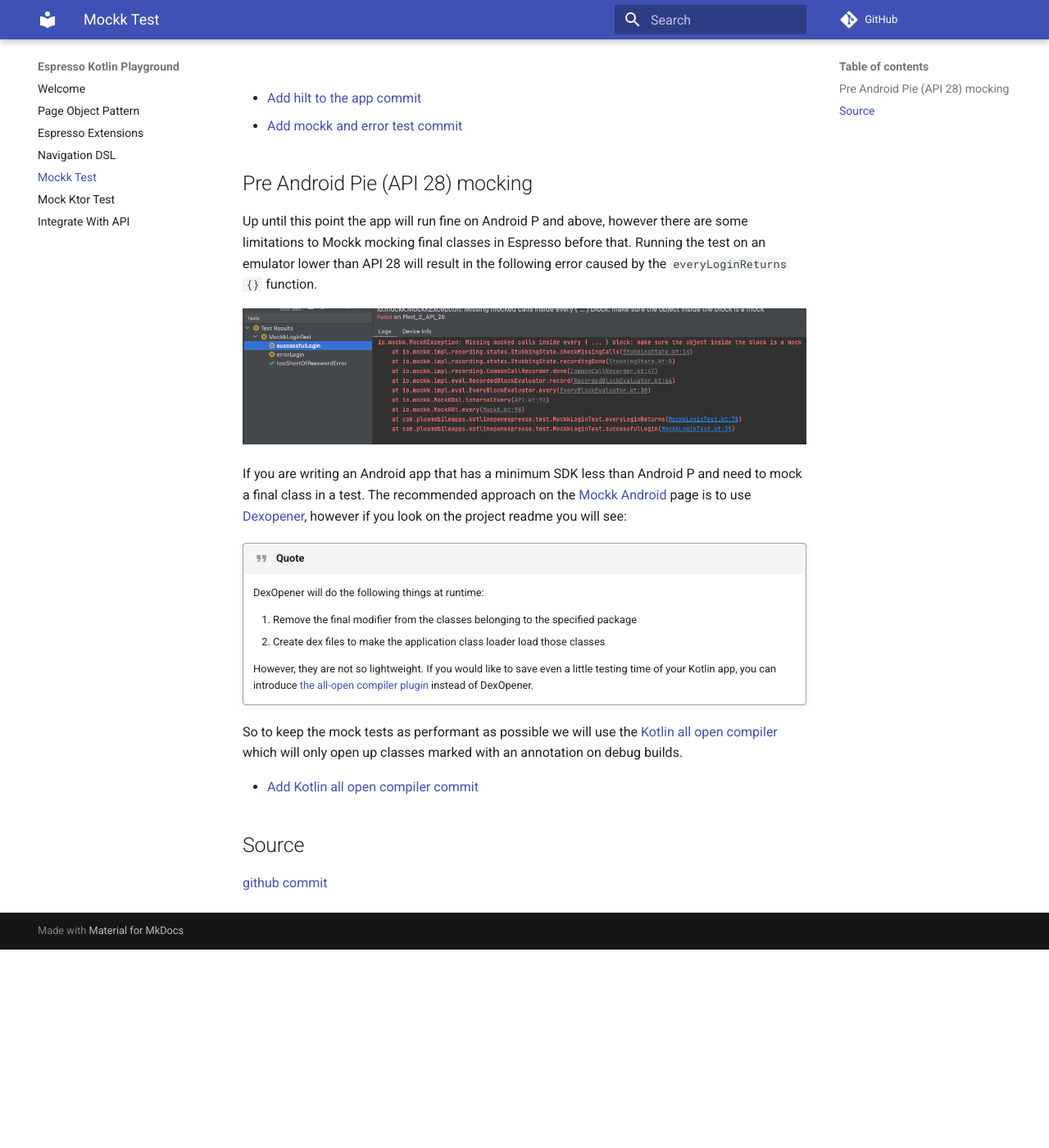
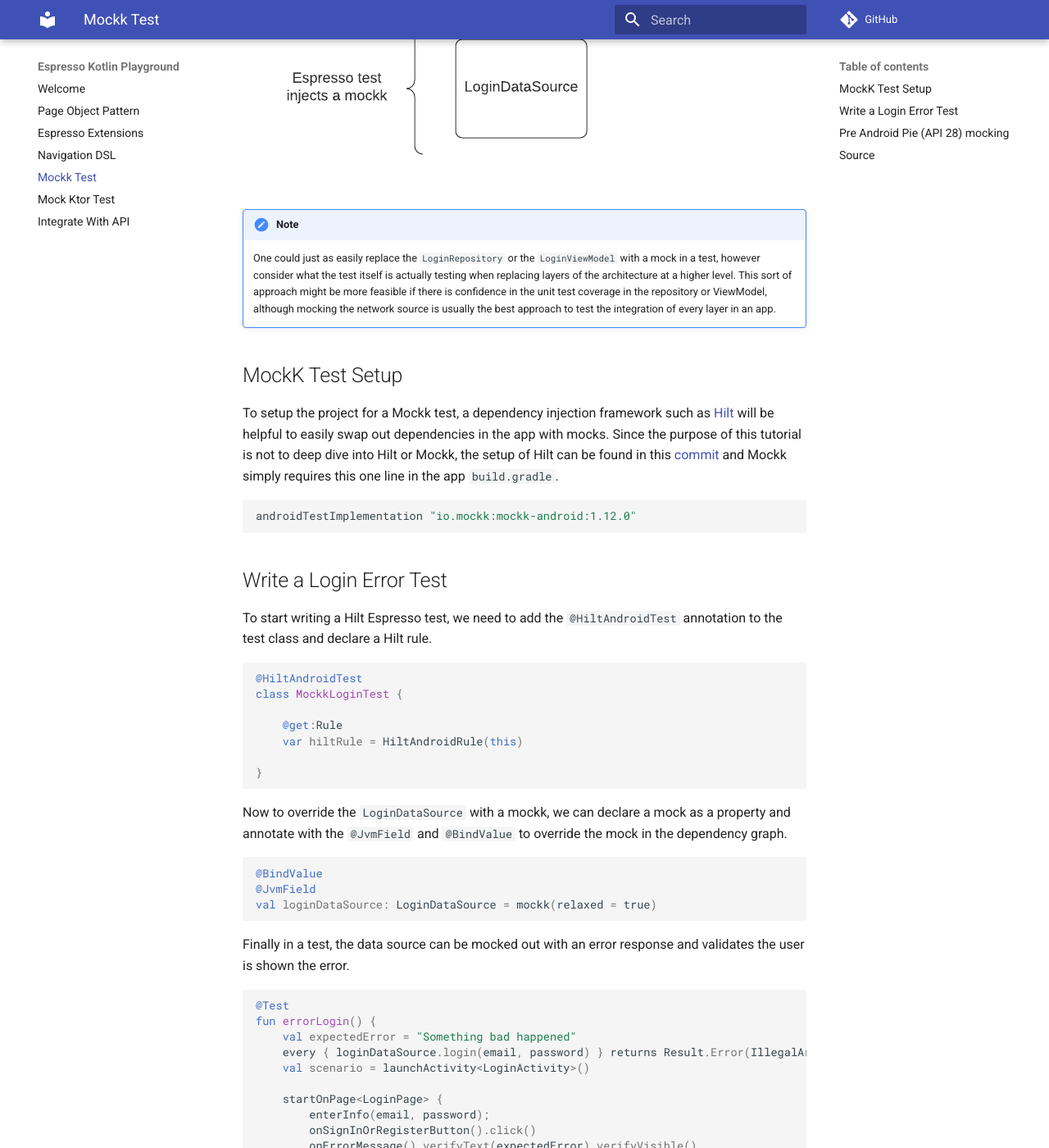
Before and after one commit to plusmobileapps/espresso-kotlin-playground, an MkDocs documentation site: the page built from docs/mockk-test.md, in a window 1280 px wide and 1400 px high, scrolled down 916 px. Shown: the whole window at 82% size. Built offline with MkDocs 1.6.1 and Material for MkDocs 9.7.7, drawn with Linux system fonts in a browser that asks for light colours; comment, search, counter and statistics services are not loaded; before the commit the page ends 2074 px from its top, so only the background shows below that; some of the changed text lies outside the part shown.

Commit message:
update some docs and implement the mockk test section

````diff
--- a/docs/mockk-test.md
+++ b/docs/mockk-test.md
@@ -1,13 +1,86 @@
 # Mockk Test
+
+The first strategy to discuss when it comes to mock testing in Android is replacing a dependency in the app with a mock using [Mockk](https://mockk.io/). With this approach, it helps to look at a diagram of the app architecture to better understand what is actually being tested and what can be controlled with a mock. To try to maximize the test coverage of the app and control the source of data, the `LoginDataSource` is what will be replaced with a mock to ensure consistent test data.
 
 ![](img/login-mockk.png)
 
-* [Add hilt to the app commit](https://github.com/plusmobileapps/espresso-kotlin-playground/commit/cd65d50fea1760c966f6ba7f571bf2cdcd26592a)
-* [Add mockk and error test commit](https://github.com/plusmobileapps/espresso-kotlin-playground/commit/f9e55f2b8f0f8c6bddf0a4158e6d463df9d668fb)
+!!! note
+    One could just as easily replace the `LoginRepository` or the `LoginViewModel` with a mock in a test, however consider what the test itself is actually testing when replacing layers of the architecture at a higher level. This sort of approach might be more feasible if there is confidence in the unit test coverage in the repository or ViewModel, although mocking the network source is usually the best approach to test the integration of every layer in an app.
+
+## MockK Test Setup
+
+To setup the project for a Mockk test, a dependency injection framework such as [Hilt](https://dagger.dev/hilt/) will be helpful to easily swap out dependencies in the app with mocks. Since the purpose of this tutorial is not to deep dive into Hilt or Mockk, the setup of Hilt can be found in this [commit](https://github.com/plusmobileapps/espresso-kotlin-playground/commit/cd65d50fea1760c966f6ba7f571bf2cdcd26592a) and Mockk simply requires this one line in the app `build.gradle`.
+
+```groovy
+androidTestImplementation "io.mockk:mockk-android:1.12.0"
+```
+
+## Write a Login Error Test
+
+To start writing a Hilt Espresso test, we need to add the `@HiltAndroidTest` annotation to the test class and declare a Hilt rule.
+
+```kotlin
+@HiltAndroidTest
+class MockkLoginTest {
+
+    @get:Rule
+    var hiltRule = HiltAndroidRule(this)
+
+}
+```
+
+Now to override the `LoginDataSource` with a mockk, we can declare a mock as a property and annotate with the `@JvmField` and `@BindValue` to override the mock in the dependency graph.
+
+```kotlin
+@BindValue
+@JvmField
+val loginDataSource: LoginDataSource = mockk(relaxed = true)
+```
+
+Finally in a test, the data source can be mocked out with an error response and validates the user is shown the error.
+
+```kotlin
+@Test
+fun errorLogin() {
+    val expectedError = "Something bad happened"
+    every { loginDataSource.login(email, password) } returns Result.Error(IllegalArgumentException(expectedError))
+    val scenario = launchActivity<LoginActivity>()
+
+    startOnPage<LoginPage> {
+        enterInfo(email, password);
+        onSignInOrRegisterButton().click()
+        onErrorMessage().verifyText(expectedError).verifyVisible()
+    }
+
+    scenario.close()
+}
+```
+
+This is pretty much the basis for writing a mock test with Mockk. So if you were to update the successful login test, how would you rewrite the other login test to return something dynamic?
+
+??? answer
+    ```kotlin
+    @Test
+    fun successfulLogin() {
+        every { loginDataSource.login(email, password) } returns Result.Success(LoggedInUser("some-user-id", displayName))
+        val scenario = launchActivity<LoginActivity>()
+
+        startOnPage<LoginPage> {
+            enterInfo(email, password)
+        }.goToLoggedInPage {
+            onWelcomeGreeting().verifyText("Welcome $displayName!")
+        }.goToSettings()
+
+        scenario.close()
+
+    }
+    ```
+
+* [Add mockk and mock tests commit](https://github.com/plusmobileapps/espresso-kotlin-playground/commit/f9e55f2b8f0f8c6bddf0a4158e6d463df9d668fb) - contains all the code for tests added in this section
 
 ## Pre Android Pie (API 28) mocking
 
-Up until this point the app will run fine on Android P and above, however there are some limitations to Mockk mocking final classes in Espresso before that. Running the test on an emulator lower than API 28 will result in the following error caused by the `everyLoginReturns {}` function.
+Up until this point the app will run fine on Android P and above, however there are some limitations to Mockk mocking final classes in Espresso before that. Running the test on an emulator lower than API 28 will result in the following error caused by the mocking call.
 
 ![](img/mockk-exception.png)
 
@@ -22,10 +95,44 @@
 
     However, they are not so lightweight. If you would like to save even a little testing time of your Kotlin app, you can introduce [the all-open compiler plugin](https://kotlinlang.org/docs/reference/compiler-plugins.html#all-open-compiler-plugin) instead of DexOpener.
 
-So to keep the mock tests as performant as possible we will use the [Kotlin all open compiler](https://kotlinlang.org/docs/all-open-plugin.html) which will only open up classes marked with an annotation on debug builds.
+So to keep the mock tests as performant as possible we will use the [Kotlin all open compiler](https://kotlinlang.org/docs/all-open-plugin.html) which will only open up classes marked with an annotation on debug builds. The first thing to use the all open compiler is to create an annotation class which can then be used to mark classes desired to be opened for testing.
+
+```kotlin
+package com.plusmobileapps.kotlinopenespresso
+
+annotation class OpenForTest
+```
+
+Now that there is an annotation class to mark tests for open, the open compiler dependencies need to be added to the project and instructed which annotation should be used to know which classes to open.
+
+```groovy
+// root build.gradle
+buildscript {
+    dependencies {
+        classpath "org.jetbrains.kotlin:kotlin-allopen:$kotlin_version"
+    }
+}
+
+// app build.gradle
+allOpen {
+    annotation("com.plusmobileapps.kotlinopenespresso.OpenForTest")
+}
+```
+
+At last mark the final class needing to be mocked with the new annotation and the test should now run on pre Android P devices!
+
+```kotlin
+@OpenForTest
+class LoginDataSource @Inject constructor() {}
+```
 
 * [Add Kotlin all open compiler commit](https://github.com/plusmobileapps/espresso-kotlin-playground/commit/8c2bbe3ba0d167d8eb8f8d02d6fee3caa263681d)
 
+---
+
+!!! Warning
+    Mockk tests are a good start for writing some mock Espresso tests, however this approach does completely swap out the implementation detail of `LoginDataSource`. If you looked more closely at all the changes, you might have noticed that the implementation of `LoginDataSource` is actually still returning a hardcoded display name. This was intentional to showcase that this approach does have some short comings because the test passes however in production it is not yet quite dynamic. The next section will explain another approach to mock testing that will simply mock the network traffic in the test to fully test the integration of everything in the app.
+
 ## Source
 
-[github commit](https://github.com/plusmobileapps/espresso-kotlin-playground/commit/959b7b62136a498d35b3c72ec0206da93794a931)
+* [`5-mockk-test` branch](https://github.com/plusmobileapps/espresso-kotlin-playground/tree/5-mockk-test)
````
Also changed, not shown: docs/index.md (+1 -1 lines), docs/navigation-dsl.md (+2 -0 lines), docs/page-object-pattern.md (+1 -1 lines).
